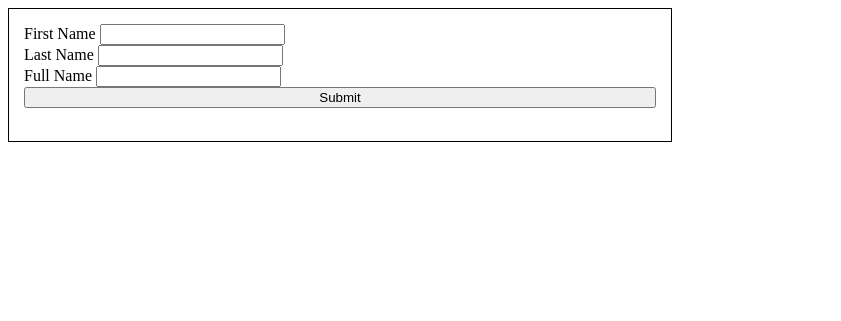
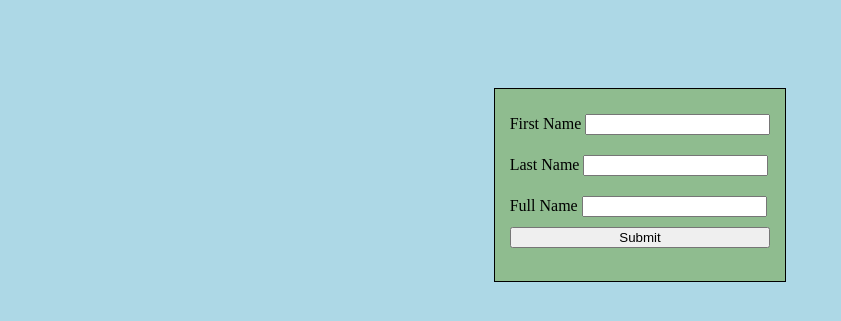
Before and after one commit to Innoraft-KK/PHP_task, a PHP site: page /form1.php in a window 1280 px wide. Shown: the top 321 px of the page, without its empty margins (0-841 px from the left). Run offline with PHP 8.4, Linux system fonts and the light colour scheme.

Commit message:
Update style.css

```diff
--- a/TASK1/style.css
+++ b/TASK1/style.css
@@ -1,7 +1,19 @@
-form{
+body{
+    display: flex;
+    justify-content: center;
+    background-color: #add8e6;
+}
+div{
+    margin: 10px 0;
+}
+ form{
     border: 1px solid #000;
     display: flex;
     flex-direction: column;
-    width: 50%;
     padding: 15px;
+    margin-top: 10vh;
+    background-color: #8fbc8f;
 }
+textarea input{
+    background-color: #eab6b6;
+}
```
